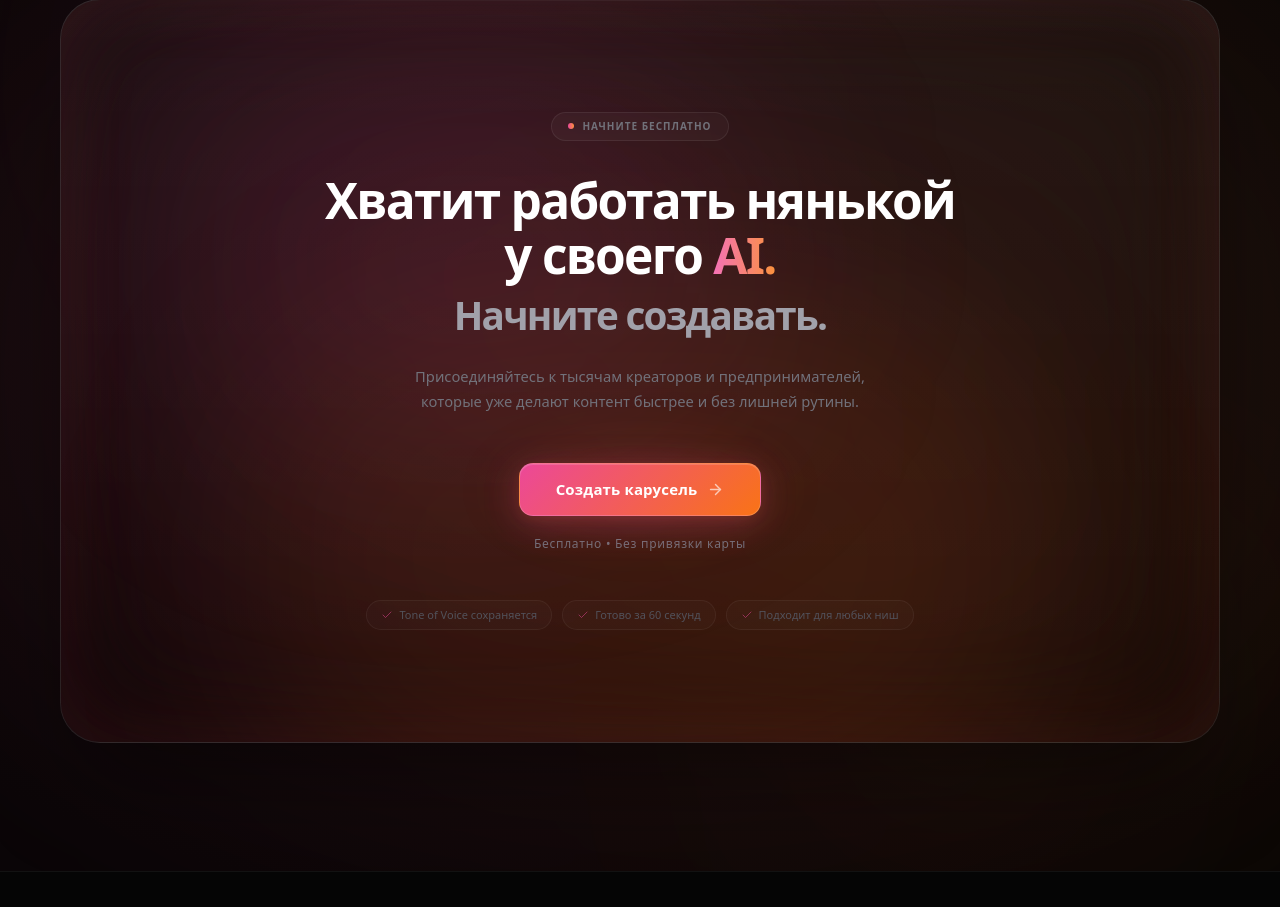
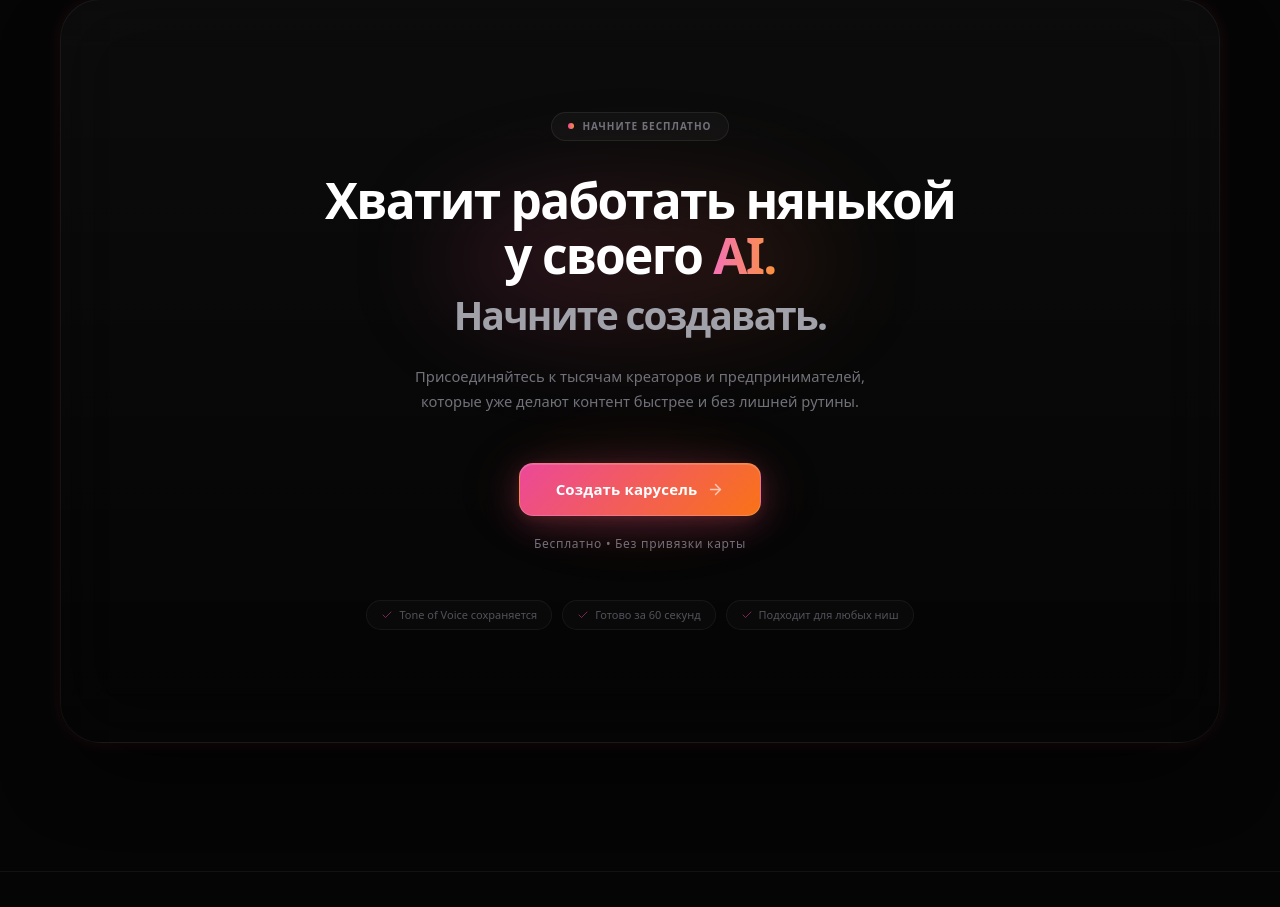
Before and after one commit to matteimikeska49-bot/gtf, a React (Vite) app: page / in a window 1280 px wide. Shown: the part 11093-12000 px from the top of the page. Built offline with nearby package versions, Linux system fonts and the light colour scheme.

Commit message:
ui: implement precision premium accents in BottomCTA, extracting massive diffuse glow for deep black void

```diff
--- a/src/components/BottomCTA.jsx
+++ b/src/components/BottomCTA.jsx
@@ -32,65 +32,11 @@ export const BottomCTA = () => {
       style={{ background: '#050505' }}
     >
       {/* ═══════════════════════════════════
-          LAYER 0 — Warm living background
+          LAYER 0 — Deep Void Background
           ═══════════════════════════════════ */}
 
-      {/* Base wash — warm dark graphite, no blue */}
-      <div
-        className="absolute inset-0 pointer-events-none"
-        style={{
-          background: 'radial-gradient(ellipse 80% 60% at 50% 45%, rgba(18,14,12,1) 0%, rgba(5,5,5,1) 100%)',
-        }}
-      />
-
-      {/* Deep ambient light pool — large diffused pink→orange nebula behind everything */}
-      <div
-        className="absolute top-1/2 left-1/2 -translate-x-1/2 -translate-y-1/2 -z-10 w-[150%] h-[150%] rounded-full pointer-events-none blur-[150px] md:blur-[250px] opacity-60 bg-[radial-gradient(circle_at_center,_var(--tw-gradient-stops))] from-pink-600/15 via-rose-500/10 to-transparent"
-      />
-
-      {/* Orb A — upper-left: warm rose */}
-      <motion.div
-        animate={{
-          x: [0, 22, -10, 16, 0],
-          y: [0, -16, 10, -12, 0],
-          opacity: [0.5, 0.7, 0.45, 0.65, 0.5],
-        }}
-        transition={{ duration: 22, repeat: Infinity, ease: 'easeInOut' }}
-        className="absolute -top-[5%] left-[8%] w-[550px] h-[550px] rounded-full pointer-events-none"
-        style={{
-          background: 'radial-gradient(circle, rgba(236,72,153,0.14) 0%, rgba(236,72,153,0.04) 50%, transparent 70%)',
-          filter: 'blur(140px)',
-        }}
-      />
-
-      {/* Orb B — lower-right: warm orange-amber */}
-      <motion.div
-        animate={{
-          x: [0, -16, 20, -8, 0],
-          y: [0, 14, -15, 8, 0],
-          opacity: [0.45, 0.65, 0.38, 0.55, 0.45],
-        }}
-        transition={{ duration: 26, repeat: Infinity, ease: 'easeInOut', delay: 3 }}
-        className="absolute -bottom-[8%] right-[5%] w-[500px] h-[500px] rounded-full pointer-events-none"
-        style={{
-          background: 'radial-gradient(circle, rgba(251,146,60,0.13) 0%, rgba(249,115,22,0.04) 50%, transparent 70%)',
-          filter: 'blur(150px)',
-        }}
-      />
-
-      {/* Orb C — center: warm pink-orange halo (key ambient glow) */}
-      <motion.div
-        animate={{
-          scale: [1, 1.06, 0.97, 1.04, 1],
-          opacity: [0.3, 0.48, 0.25, 0.4, 0.3],
-        }}
-        transition={{ duration: 16, repeat: Infinity, ease: 'easeInOut', delay: 1.5 }}
-        className="absolute top-1/2 left-1/2 -translate-x-1/2 -translate-y-1/2 w-[800px] h-[500px] rounded-full pointer-events-none"
-        style={{
-          background: 'radial-gradient(ellipse, rgba(236,72,153,0.08) 0%, rgba(251,146,60,0.04) 35%, transparent 65%)',
-          filter: 'blur(130px)',
-        }}
-      />
+      {/* Base wash — absolute true black for maximum contrast, no diffuse clouds */}
+      <div className="absolute inset-0 pointer-events-none bg-[#050505]" />
 
       {/* ═══════════════════════════════════
           CARD
@@ -102,26 +48,21 @@ export const BottomCTA = () => {
           transition={{ duration: 0.9, ease: [0.16, 1, 0.3, 1] }}
           className="relative"
         >
-          {/* 2. Massive Background Halo (Anchor Glow) */}
-          <div className="absolute top-1/2 left-1/2 -translate-x-1/2 -translate-y-1/2 -z-10 w-[130%] h-[130%] rounded-[100%] pointer-events-none bg-gradient-to-r from-pink-600/15 via-rose-500/10 to-orange-500/15 blur-[150px] md:blur-[250px]" />
 
-          {/* Card surface - Premium Glow Container */}
+          {/* Card surface - Precision Premium Container */}
           <div
-            className="group relative rounded-[1.5rem] md:rounded-[2.5rem] overflow-hidden bg-gradient-to-b from-white/[0.04] to-transparent border border-white/10 hover:border-white/20 transition-colors duration-500 shadow-[inset_0_0_80px_rgba(236,72,153,0.06),inset_0_-20px_100px_rgba(249,115,22,0.05),0_50px_100px_-25px_rgba(0,0,0,0.5)]"
+            className="group relative rounded-[1.5rem] md:rounded-[2.5rem] overflow-hidden bg-gradient-to-b from-white/[0.03] to-transparent border border-white/5 hover:border-white/10 transition-colors duration-500 shadow-[0_0_20px_rgba(236,72,153,0.05),0_0_20px_rgba(249,115,22,0.05),0_40px_80px_-25px_rgba(0,0,0,0.8)]"
             style={{
-              backdropFilter: 'blur(60px) saturate(1.2)',
-              WebkitBackdropFilter: 'blur(60px) saturate(1.2)',
+              backdropFilter: 'blur(40px) saturate(1.2)',
+              WebkitBackdropFilter: 'blur(40px) saturate(1.2)',
             }}
           >
-            {/* Added focal glows pooling to look illuminated from within */}
-            <div className="absolute bottom-[-10%] left-1/2 -translate-x-1/2 w-[70%] h-[70%] bg-orange-500/10 blur-[100px] rounded-full pointer-events-none z-[1]" />
-            <div className="absolute top-[10%] left-[10%] w-[50%] h-[50%] bg-pink-500/10 blur-[120px] rounded-full pointer-events-none z-[1]" />
-
-            {/* Top refraction glass edge */}
-            <div className="absolute top-0 inset-x-[15%] h-px bg-gradient-to-r from-transparent via-white/10 to-transparent z-[1] opacity-50" />
 
             {/* ─── CONTENT ─── */}
             <div className="relative z-10 px-8 py-16 sm:px-12 sm:py-20 md:px-20 md:py-24 lg:px-28 lg:py-28 flex flex-col items-center text-center">
+
+              {/* Text Block Halo (Strictly contained precision glow) */}
+              <div className="absolute top-[25%] left-1/2 -translate-x-1/2 w-[400px] h-[150px] bg-gradient-to-r from-pink-500/15 to-orange-500/10 blur-[50px] rounded-[100%] pointer-events-none -z-10" />
 
               {/* 1 — Pill */}
               <motion.div
```
